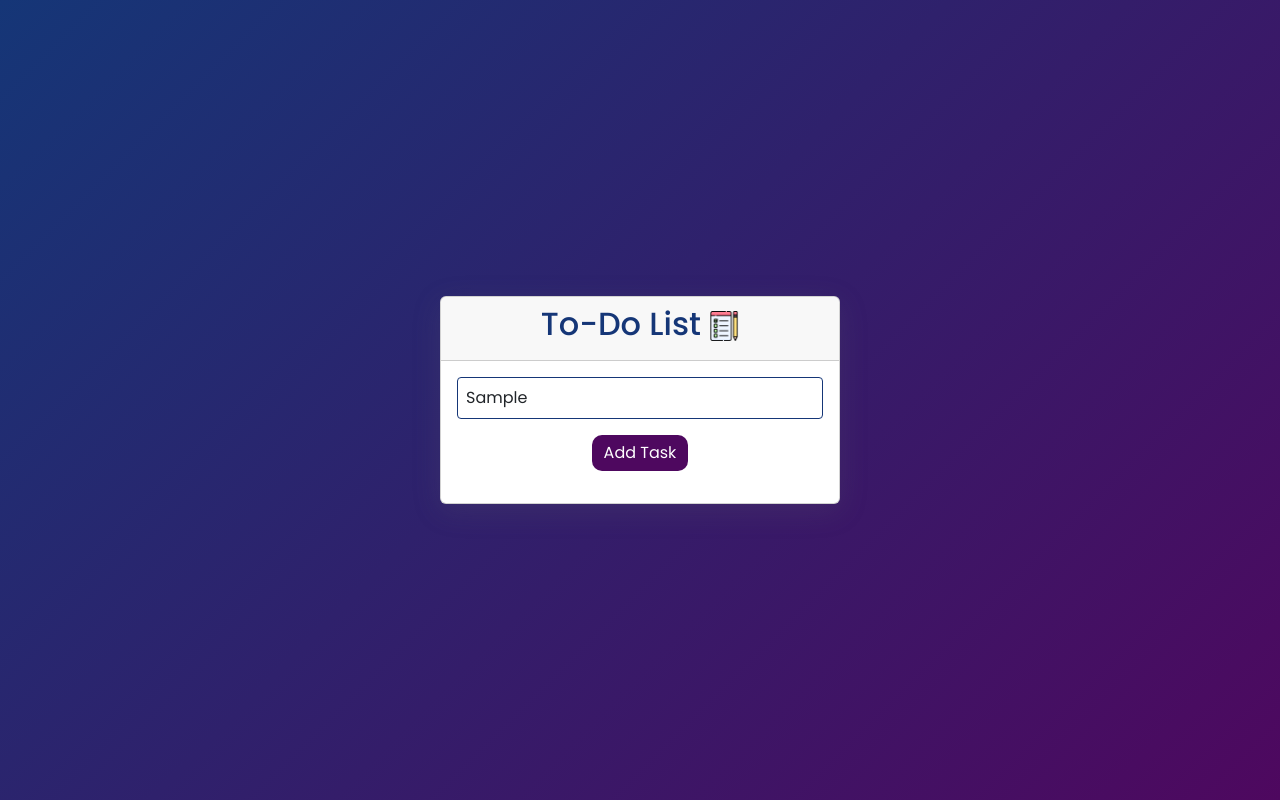
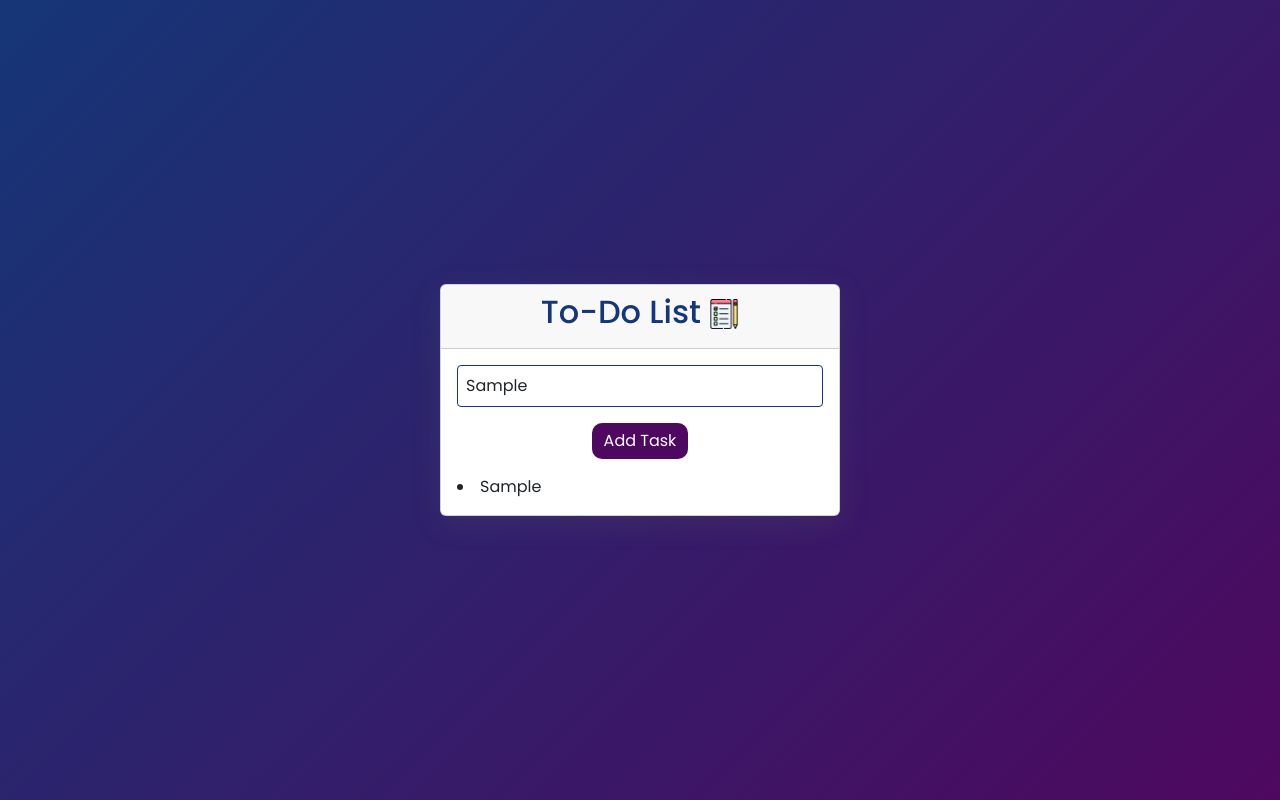
Before and after one commit to ayesha-enayat/To-do-App, a plain HTML site: page index.html in a window 1280 px wide. Both pictures are taken after typing "Sample" into the empty fields and a click on the button "Add Task". Drawn offline with nearby package versions, Linux system fonts and the light colour scheme.

Commit message:
set and get data from LS

```diff
--- a/app.js
+++ b/app.js
@@ -0,0 +1,40 @@
+const toDoLists = document.querySelector('.toDoLists');
+const listValue = document.querySelector('.todoValue');
+let toDoListValue = [];
+
+const getTodoListFromLocalStorage = () => {
+    return JSON.parse(localStorage.getItem('todoList') || '[]');
+
+};
+
+
+const addTodoListLocalStorage = (todo) => {
+    return localStorage.setItem('todoList', JSON.stringify(todo));
+};
+console.log(typeof toDoListValue);
+
+//function to add task list
+const addTodoList = () => {
+
+    toDoListValue = getTodoListFromLocalStorage();
+
+    let newTodo = listValue.value.trim();
+    console.log(newTodo);
+
+    if (newTodo.length != 0) {
+         // console.log(typeof toDoListValue);
+        toDoListValue.push(newTodo);
+
+
+        addTodoListLocalStorage(toDoListValue);
+        const LiElement = document.createElement('li');
+        LiElement.textContent = listValue.value;
+        toDoLists.appendChild(LiElement);
+    }
+
+};
+
+//function on click add task list
+document.querySelector('.btn').addEventListener('click', () => {
+    addTodoList();
+});
--- a/index.html
+++ b/index.html
@@ -14,18 +14,24 @@
     <div class="container-fluid d-flex justify-content-center align-items-center">
         <div class="card" style="width: 25rem;">
             <div class="card-header">
-                <h2 class="text-center">To-Do List <img src="images/check-list.png" width="30px" alt="Check List Icon"></h2>
+                <h2 class="text-center">To-Do List <img src="images/check-list.png" width="30px" alt="Check List Icon">
+                </h2>
             </div>
-            <div class="card-body text-center">
-                <input type="text" id="task" class="form-control mb-3  " placeholder="Enter a task">
-                <button id="add-btn" class="btn btn-primary mb-3">Add Task</button>
+            <div class="card-body">
+                <div class="text-center">
+                    <input type="text" class="form-control mb-3 todoValue" placeholder="Enter a task">
+                    <button class="btn btn-primary mb-3">Add Task</button>
+                </div>
+                <div class="toDoLists">
 
+                </div>
             </div>
         </div>
     </div>
 
     <script src="https://cdn.jsdelivr.net/npm/bootstrap@5.3.3/dist/js/bootstrap.bundle.min.js"
-        integrity="sha384-YvpcrYf0tY3lHB60NNkmXc5s9fDVZLESaAA55NDzOxhy9GkcIdslK1eN7N6jIeHz" crossorigin="anonymous"></script>
+        integrity="sha384-YvpcrYf0tY3lHB60NNkmXc5s9fDVZLESaAA55NDzOxhy9GkcIdslK1eN7N6jIeHz"
+        crossorigin="anonymous"></script>
     <script src="app.js"></script>
 </body>
 
--- a/style.css
+++ b/style.css
@@ -20,6 +20,7 @@ body, html {
 .card {
     position: absolute;
     box-shadow: rgba(100, 100, 111, 0.2) 0px 7px 29px 0px;
+
 }
 
 .card-header h2 {
```
